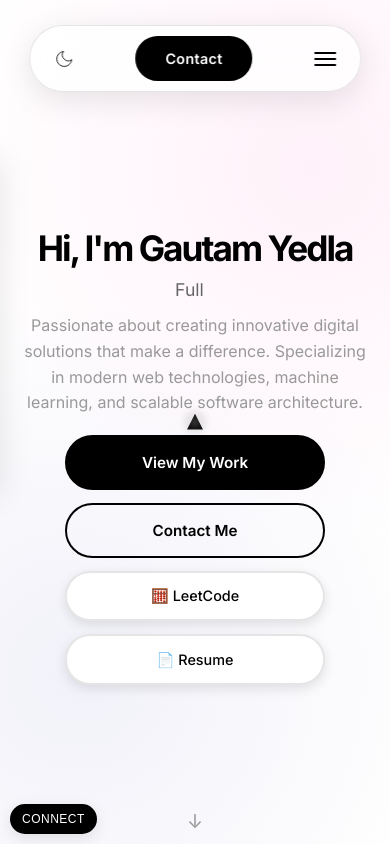
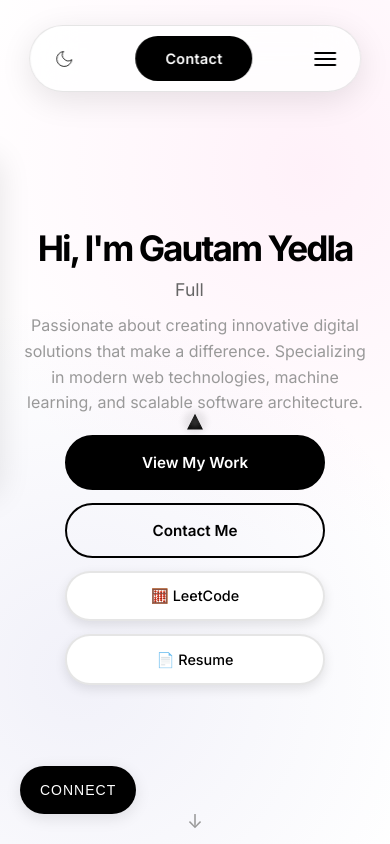
Before and after one commit to Gautam-Yedla/myPortfolio, a React (Vite) app: page / in a window 390 px wide. Shown: the top 844 px of the page. Built offline with nearby package versions, Linux system fonts and the light colour scheme.

Commit message:
connect sidebar alignments updated

```diff
--- a/src/App.css
+++ b/src/App.css
@@ -476,6 +476,53 @@ a, button, input, textarea, select, [data-cursor-hover],
   }
 }
 
+@media (max-width: 560px) {
+  .sidebar-container {
+    bottom: 20px;
+    left: 20px;
+  }
+
+  .sidebar-toggle {
+    position: fixed; /* Keep button fixed at bottom-left on all screens */
+    bottom: 25px;
+    left: 20px;
+    padding: 14px 16px;
+    font-size: 15px;
+    border-radius: 25px;
+    letter-spacing: 1px;
+    box-shadow: 0 4px 16px var(--shadow-color);
+    z-index: 1002; /* Higher than sidebar for visibility */
+  }
+
+  .sidebar {
+    width: 75%; /* Reduced width for smaller screens */
+    max-width: 220px; /* Cap width for smaller screens */
+    max-height: 70vh; /* Limit height to keep top content visible */
+    top: 100px; /* Adjust top spacing */
+  }
+
+  .sidebar-header {
+    padding: 22px 18px;
+    font-size: 19px;
+  }
+
+  .social-link {
+    padding: 14px 18px;
+    font-size: 16px;
+  }
+
+  .social-icon {
+    width: 24px;
+    height: 24px;
+    margin-right: 15px;
+  }
+
+  .social-text {
+    font-size: 16px;
+  }
+}
+
+
 @media (max-width: 480px) {
   .sidebar-container {
     bottom: 15px;
@@ -484,9 +531,9 @@ a, button, input, textarea, select, [data-cursor-hover],
 
   .sidebar-toggle {
     position: fixed; /* Reinforce fixed position */
-    bottom: 15px;
+    bottom: 30px;
     left: 15px;
-    padding: 10px 14px;
+    padding: 15px 18px;
     font-size: 13px;
     border-radius: 20px; /* Slightly smaller radius for smaller screens */
   }
@@ -527,13 +574,18 @@ a, button, input, textarea, select, [data-cursor-hover],
   }
 
   .sidebar-toggle {
-    bottom: 10px;
-    left: 10px;
-    padding: 8px 12px;
-    font-size: 12px;
-    border-radius: 16px;
-    letter-spacing: 0.5px;
-  }
+    position: fixed; /* Keep button fixed at bottom-left on all screens */
+    bottom: 30px;
+    left: 20px;
+    writing-mode: horizontal-tb;
+    padding: 16px 20px;
+    border-radius: 25px;
+    font-size: 14px;
+    letter-spacing: 1px;
+    box-shadow: 0 4px 16px var(--shadow-color);
+    z-index: 1002; /* Higher than sidebar for visibility */
+  }
+
 
   .sidebar {
     width: 90%;
```
